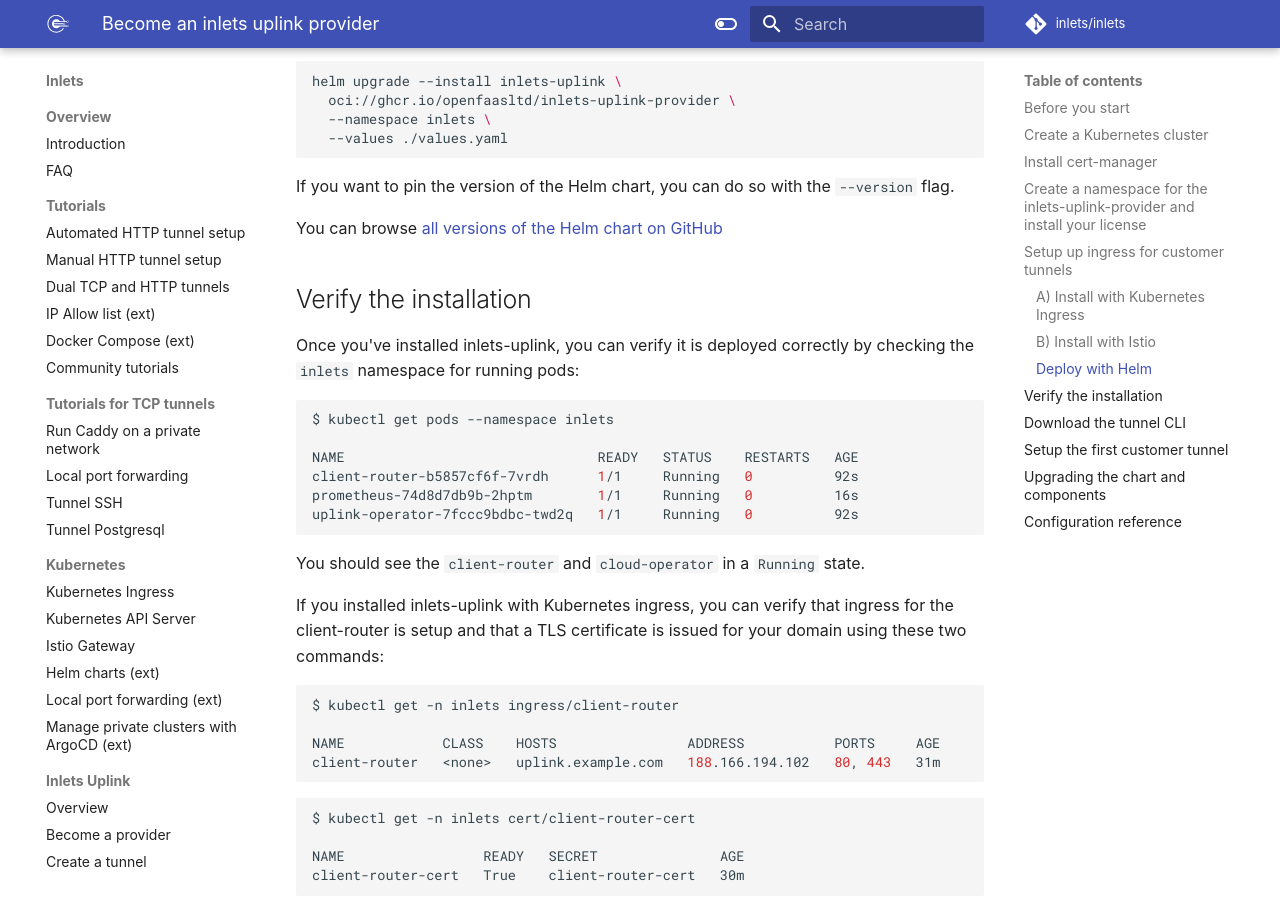
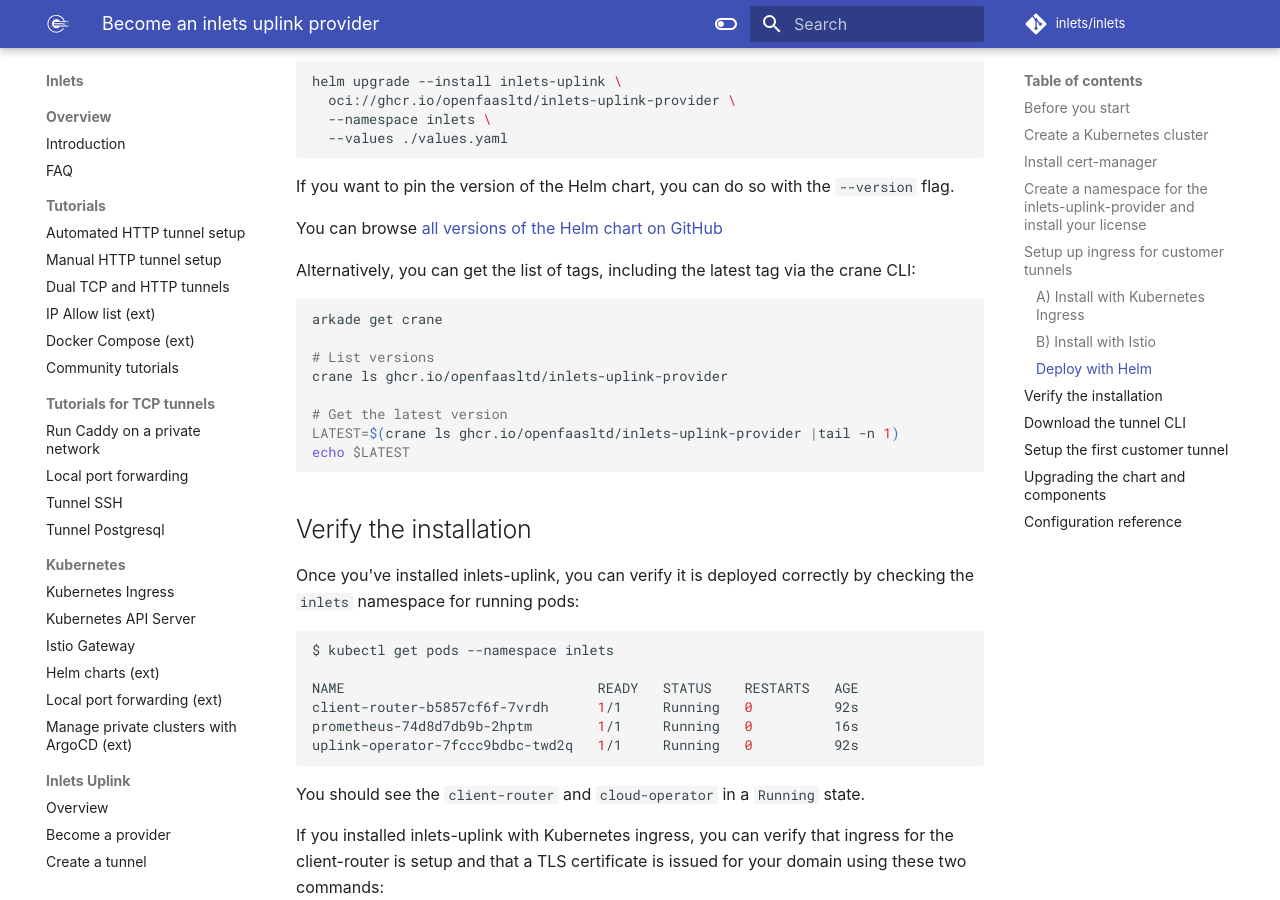
Before and after one commit to inlets/docs.inlets.dev, an MkDocs documentation site: the page built from docs/uplink/become-a-provider.md, in a window 1280 px wide and 900 px high, scrolled down 3923 px. Built offline with MkDocs 1.6.1 and Material for MkDocs 9.7.7, drawn with Linux system fonts in a browser that asks for light colours; some web fonts are replaced.

Commit message:
Add CLI instructions for getting the Helm chart version
Signed-off-by: Alex Ellis (OpenFaaS Ltd) <alexellis2@gmail.com>

````diff
--- a/docs/uplink/become-a-provider.md
+++ b/docs/uplink/become-a-provider.md
@@ -179,6 +179,19 @@
 
 You can browse [all versions of the Helm chart on GitHub](https://ghcr.io/openfaasltd/inlets-uplink-provider)
 
+Alternatively, you can get the list of tags, including the latest tag via the crane CLI:
+
+```bash
+arkade get crane
+
+# List versions
+crane ls ghcr.io/openfaasltd/inlets-uplink-provider
+
+# Get the latest version
+LATEST=$(crane ls ghcr.io/openfaasltd/inlets-uplink-provider |tail -n 1)
+echo $LATEST
+```
+
 ## Verify the installation
 
 Once you've installed inlets-uplink, you can verify it is deployed correctly by checking the `inlets` namespace for running pods:
````
